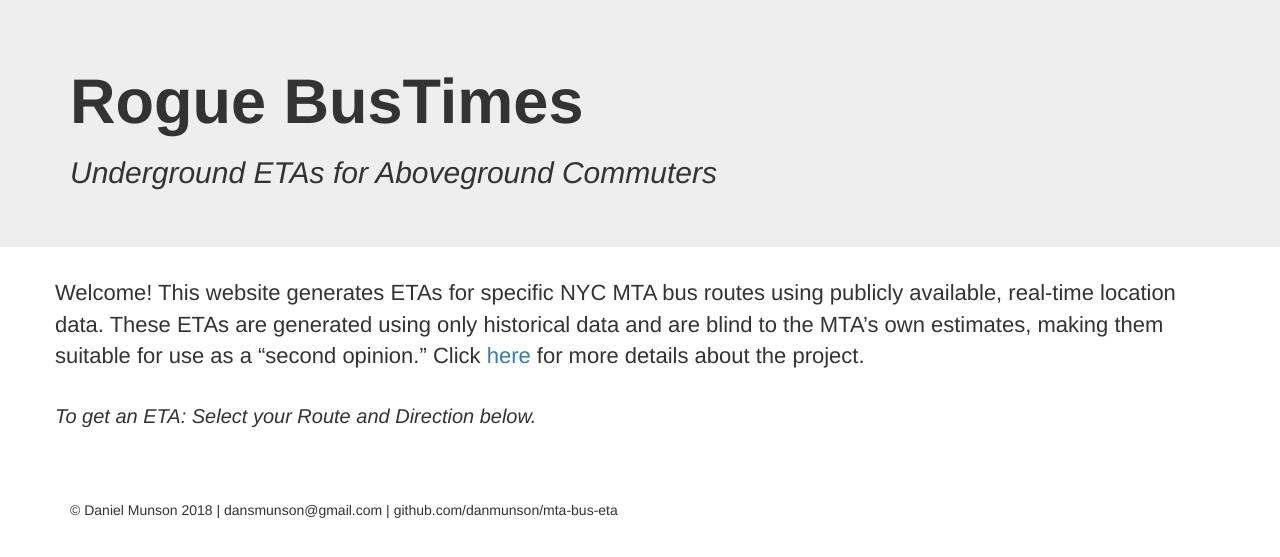
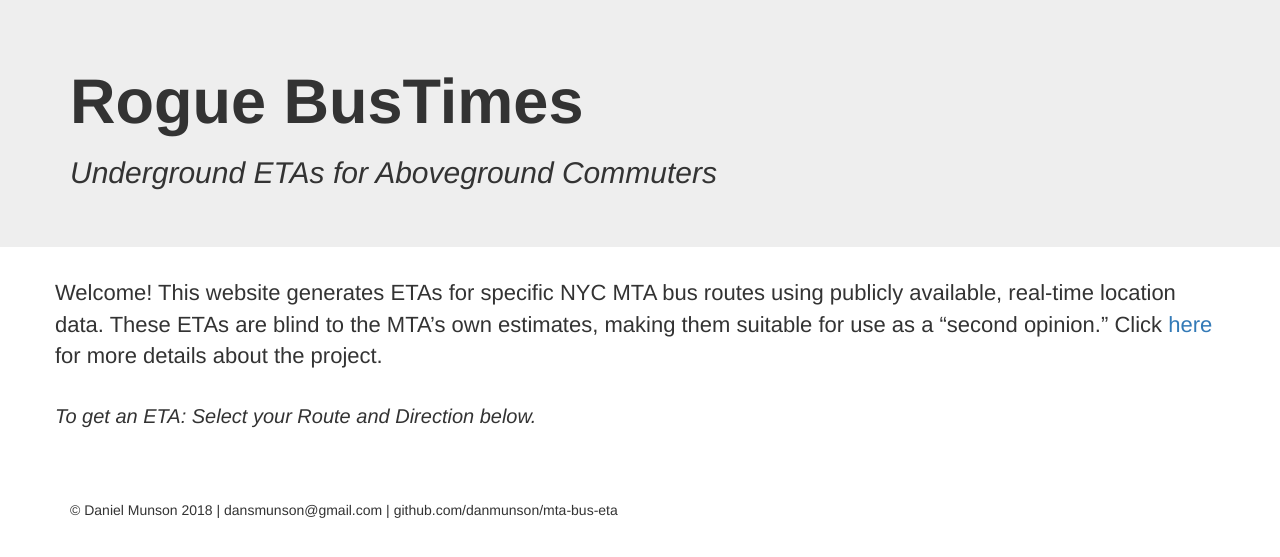
Before and after one commit to danmunson/mta-bus-eta, a Flask app: page / in a window 1280 px wide. Shown: the part 51-608 px from the top of the page. Run offline with Flask 2, Linux system fonts and the light colour scheme; parts of the project's set-up code (start-up, migrations or seed data) failed here and were passed over; some libraries are stand-ins or nearby versions.

Commit message:
aesthetics and descriptions

```diff
--- a/templates/index.html
+++ b/templates/index.html
@@ -59,7 +59,7 @@
       <!-- Example row of columns -->
       <div class='row'>
         <p style="font-size:22px">Welcome! This website generates ETAs for specific NYC MTA bus routes using publicly available,
-          real-time location data. These ETAs are generated using only historical data and are blind to the MTA’s own estimates,
+          real-time location data. These ETAs are blind to the MTA’s own estimates,
           making them suitable for use as a “second opinion.” Click <a href='/about'>here</a> for more details about the project.</p>
       </div>
       <br>
```
